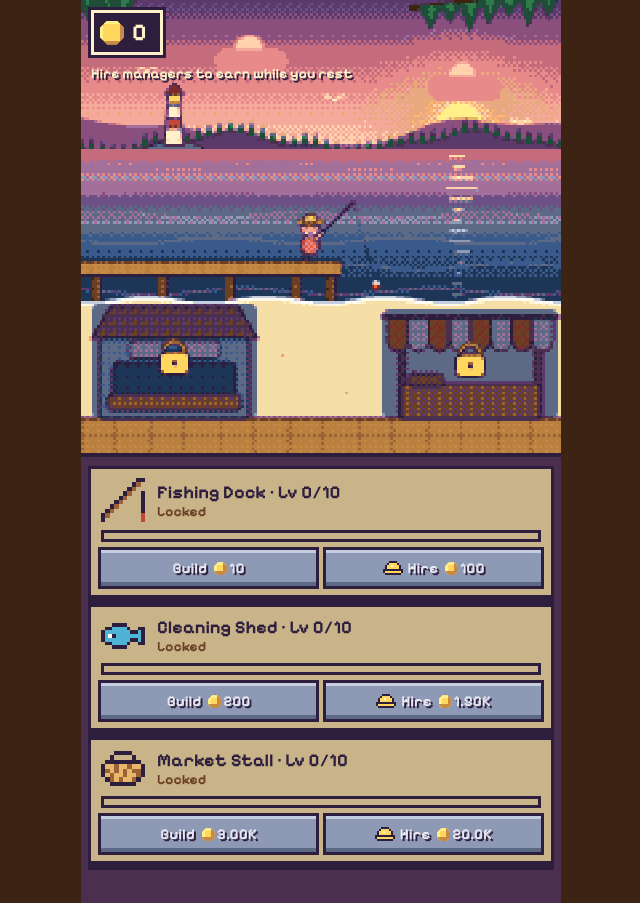
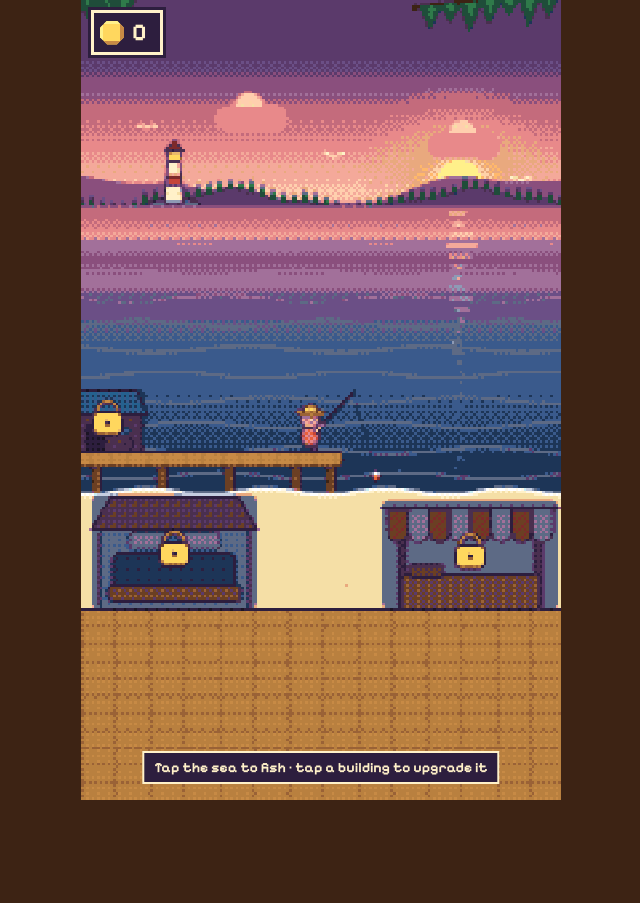
Before and after one commit to jervin1616/idle-harbor, a website built with Vite: page index.html in a window 1280 px wide. Shown: the whole page, without its empty margins (319-959 px from the left). After the commit the page ends 800 px from the top, so only its background shows below. Built offline with nearby package versions, Linux system fonts and the light colour scheme.

Commit message:
Full-screen harbor; tap a building to open its upgrade card; tackle hut for dock
Co-Authored-By: Claude Sonnet 5.5 <noreply@anthropic.com>
Claude-Session: https://claude.ai/code/session_011VuQnLQKCYEcKw5SrG56Lp

```diff
--- a/src/scene.ts
+++ b/src/scene.ts
@@ -1,10 +1,10 @@
-import { CONFIG, StationId } from './config';
-import { GameState, incomePerCycle, startCycle, tap } from './game';
+import { CONFIG, StationId, stationById } from './config';
+import { GameState, incomePerCycle, startCycle, tap, upgradeCost } from './game';
 import { fmt } from './format';
 
 // Procedural cartoon harbor drawn on a canvas (no image files needed).
 export const SW = 360;
-export const SH = 340;
+const BASE_SH = 340;
 const INK = '#2d1e3e';
 const WATER_Y = 112, SAND_Y = 226, BASE_Y = 314, DECK_Y = 196;
 const SHED = { x: 14, w: 112 };
@@ -98,13 +98,26 @@ function quantize(src: ImageData, dst: ImageData) {
   }
 }
 
-export function createScene(canvas: HTMLCanvasElement, s: GameState) {
-  const RW = SW / 2, RH = SH / 2;                     // internal pixel resolution
-  canvas.width = RW; canvas.height = RH;
+export function createScene(canvas: HTMLCanvasElement, s: GameState, onOpen: (id: StationId | null) => void) {
   const vis = canvas.getContext('2d')!;
-  const off = document.createElement('canvas'); off.width = RW; off.height = RH;
+  const off = document.createElement('canvas');
   const ctx = off.getContext('2d', { willReadFrequently: true })!;
-  const outImg = vis.createImageData(RW, RH);
+  let SHv = BASE_SH, dy = 0, dyTop = 0, reserve = 0, RW = SW / 2, RH = SHv / 2;
+  let outImg = vis.createImageData(RW, RH);
+  // The scene stretches to fill the phone screen: extra height becomes sky and open sea.
+  function layout() {
+    const w = Math.min(window.innerWidth, 480), h = window.innerHeight;
+    SHv = Math.max(BASE_SH, Math.min(860, Math.round((SW * h / w) / 2) * 2));
+    const extra = SHv - BASE_SH;
+    reserve = Math.min(150, Math.round(extra * 0.45));   // beach space kept free for the upgrade card
+    dy = extra - reserve; dyTop = Math.round(dy * 0.3);
+    RW = SW / 2; RH = SHv / 2;
+    canvas.width = RW; canvas.height = RH; off.width = RW; off.height = RH;
+    canvas.style.aspectRatio = `${SW} / ${SHv}`;
+    outImg = vis.createImageData(RW, RH);
+  }
+  layout();
+  window.addEventListener('resize', layout);
   const pops: Pop[] = [];
   const splashes: Splash[] = [];
   let lastTap = -10;
@@ -119,14 +132,20 @@ export function createScene(canvas: HTMLCanvasElement, s: GameState) {
 
   canvas.addEventListener('pointerdown', e => {
     const r = canvas.getBoundingClientRect();
-    const x = ((e.clientX - r.left) / r.width) * SW, y = ((e.clientY - r.top) / r.height) * SH;
+    const x = ((e.clientX - r.left) / r.width) * SW;
+    const y = ((e.clientY - r.top) / r.height) * SHv - dy;   // y in "harbor" coordinates
     const now = performance.now() / 1000;
-    if (inRect(x, y, SHED.x - 6, 226, SHED.w + 12, 100)) { if (s.stations.shed.level >= 1) startCycle(s, 'shed'); return; }
-    if (inRect(x, y, MARKET.x - 6, 226, MARKET.w + 12, 100)) { if (s.stations.market.level >= 1) startCycle(s, 'market'); return; }
+    const hit: [StationId, number, number, number, number][] = [
+      ['shed', SHED.x - 6, 226, SHED.w + 12, 100], ['market', MARKET.x - 6, 226, MARKET.w + 12, 100], ['dock', -6, 146, 56, 54],
+    ];
+    for (const [id, rx, ry, rw, rh] of hit) {
+      if (inRect(x, y, rx, ry, rw, rh)) { startCycle(s, id); onOpen(id); return; }
+    }
+    onOpen(null);
     tap(s); startCycle(s, 'dock');
     lastTap = now;
     pops.push({ x, y, t0: now, text: `+${CONFIG.tapValue}` });
-    splashes.push({ x, y: Math.min(Math.max(y, WATER_Y + 12), SAND_Y - 8), t0: now });
+    splashes.push({ x, y: Math.min(Math.max(y, WATER_Y + 12 - (dy - dyTop)), SAND_Y - 8), t0: now });
   });
 
   const phase = (id: StationId) => {
@@ -205,16 +224,16 @@ export function createScene(canvas: HTMLCanvasElement, s: GameState) {
     c.fillStyle = g; c.fillRect(-20 + dx, y0, SW + 40, h);
   }
 
-  function sea(c: Ctx, t: number) {
-    const g = c.createLinearGradient(0, WATER_Y, 0, SAND_Y);
+  function sea(c: Ctx, t: number, ext: number) {
+    const g = c.createLinearGradient(0, WATER_Y, 0, SAND_Y + ext);
     g.addColorStop(0, '#c46b7c'); g.addColorStop(0.15, '#8a4f7d'); g.addColorStop(0.55, '#3a5a8c'); g.addColorStop(1, '#1d3557');
-    c.fillStyle = g; c.fillRect(0, WATER_Y, SW, SAND_Y - WATER_Y + 4);
-    for (let k = 0; k < 15; k++) {
-      const w = (28 - k * 1.5) * (0.65 + 0.35 * Math.sin(t * 2 + k * 1.3));
-      c.fillStyle = `rgba(255,240,170,${0.85 - k * 0.04})`;
+    c.fillStyle = g; c.fillRect(0, WATER_Y, SW, SAND_Y + ext - WATER_Y + 4);
+    for (let k = 0; k < 15 + Math.floor(ext / 8); k++) {
+      const w = Math.max(6, 28 - k * 1.5) * (0.65 + 0.35 * Math.sin(t * 2 + k * 1.3));
+      c.fillStyle = `rgba(255,240,170,${Math.max(0.12, 0.85 - k * 0.04)})`;
       c.fillRect(284 - w / 2 + Math.sin(t + k) * 2, WATER_Y + 4 + k * 8, w, 2.4);
     }
-    for (let i = 0; i < 6; i++) {
+    for (let i = 0; i < 6 + Math.floor(ext / 19); i++) {
       const cy = WATER_Y + 12 + i * 19;
       c.beginPath();
       for (let x = 0; x <= SW; x += 6) {
@@ -268,8 +287,9 @@ export function createScene(canvas: HTMLCanvasElement, s: GameState) {
     c.lineWidth = 1; c.strokeStyle = 'rgba(43,37,64,.35)';
     for (let x = 8; x < 196; x += 14) { c.beginPath(); c.moveTo(x, DECK_Y); c.lineTo(x, DECK_Y + 11); c.stroke(); }
 
+    hut(c);
     const level = s.stations.dock.level;
-    const spots = [172, 132, 92, 52];
+    const spots = [172, 138, 104, 70];
     const hired = Math.min(3, Math.floor(level / 3));
     const reel = Math.max(0, 1 - (performance.now() / 1000 - lastTap) / 0.35);
     for (let i = 0; i <= hired; i++) {
@@ -290,14 +310,14 @@ export function createScene(canvas: HTMLCanvasElement, s: GameState) {
       if (u > 0 && u < 1) fish(c, bx + u * 8, by - 6 - Math.sin(u * Math.PI) * 26, -(u - 0.5) * 2.4, 0.85, '#ff9f43');
     }
     if (s.stations.dock.hasManager) {
-      person(c, 18, DECK_Y, 0.95, { shirt: '#3b82f6', hat: 'hard', hatColor: '#ffd23f', arm: 0.9 });
+      person(c, 22, DECK_Y, 0.95, { shirt: '#3b82f6', hat: 'hard', hatColor: '#ffd23f', arm: 0.9 });
     }
   }
 
   function land(c: Ctx, t: number) {
     c.beginPath(); c.moveTo(0, SAND_Y);
     for (let x = 0; x <= SW; x += 6) c.lineTo(x, SAND_Y + Math.sin(x * 0.07 + t * 1.5) * 2.2);
-    c.lineTo(SW, SH); c.lineTo(0, SH); c.closePath(); c.fillStyle = '#f5dfa6'; c.fill();
+    c.lineTo(SW, BASE_SH + reserve); c.lineTo(0, BASE_SH + reserve); c.closePath(); c.fillStyle = '#f5dfa6'; c.fill();
     c.beginPath();
     for (let x = 0; x <= SW; x += 6) {
       const y = SAND_Y + Math.sin(x * 0.07 + t * 1.5) * 2.2;
@@ -306,11 +326,34 @@ export function createScene(canvas: HTMLCanvasElement, s: GameState) {
     c.lineWidth = 3; c.strokeStyle = 'rgba(255,255,255,.95)'; c.stroke();
     for (let i = 0; i < 9; i++) dot(c, (i * 47 + 11) % SW, 240 + ((i * 29) % 60), 1.4, 'rgba(160,120,60,.35)');
     // boardwalk
-    c.fillStyle = '#b9803f'; c.fillRect(0, BASE_Y, SW, SH - BASE_Y);
+    c.fillStyle = '#b9803f'; c.fillRect(0, BASE_Y, SW, BASE_SH + reserve - BASE_Y);
     c.lineWidth = 2; c.strokeStyle = INK; c.beginPath(); c.moveTo(0, BASE_Y); c.lineTo(SW, BASE_Y); c.stroke();
     c.lineWidth = 1; c.strokeStyle = 'rgba(43,37,64,.35)';
-    for (let x = 0; x < SW; x += 26) { c.beginPath(); c.moveTo(x, BASE_Y); c.lineTo(x, SH); c.stroke(); }
-    c.beginPath(); c.moveTo(0, BASE_Y + 13); c.lineTo(SW, BASE_Y + 13); c.stroke();
+    for (let x = 0; x < SW; x += 26) { c.beginPath(); c.moveTo(x, BASE_Y); c.lineTo(x, BASE_SH + reserve); c.stroke(); }
+    for (let yy = BASE_Y + 13; yy < BASE_SH + reserve; yy += 13) { c.beginPath(); c.moveTo(0, yy); c.lineTo(SW, yy); c.stroke(); }
+  }
+
+  function hut(c: Ctx) {
+    c.beginPath(); c.moveTo(-10, 168); c.lineTo(50, 168); c.lineTo(42, 150); c.lineTo(-2, 150); c.closePath(); paint(c, '#2f86b5', 2.2);
+    rr(c, -6, 168, 52, DECK_Y - 168, 2); paint(c, '#9a6236', 2.2);
+    rr(c, 4, 176, 14, DECK_Y - 176, 2); paint(c, '#3d2314', 1.8);
+    fish(c, 31, 180, 0, 0.8, '#4fb3d6');
+    c.beginPath(); c.arc(36, 190, 3.5, 0, TAU); paint(c, '#c4453a', 1.4);
+    if (s.stations.dock.level < 1) lockOverlay(c, -8, 150, 56, DECK_Y - 150);
+  }
+
+  // Bouncing marker over a building: green arrow = you can afford something, orange ! = hand-run station is idle.
+  function badge(c: Ctx, id: StationId, x: number, y: number, t: number) {
+    const st = s.stations[id]; const cfg = stationById(id);
+    const canUp = st.level < CONFIG.maxLevel && s.coins >= upgradeCost(id, st.level);
+    const canMgr = st.level >= 1 && !st.hasManager && s.coins >= cfg.managerCost;
+    const idle = st.level >= 1 && !st.hasManager && !st.running;
+    if (!canUp && !canMgr && !idle) return;
+    const by = y + Math.sin(t * 5) * 2.5;
+    rr(c, x - 9, by - 9, 18, 18, 3); paint(c, canUp || canMgr ? '#58a85a' : '#f28c4a', 2);
+    c.fillStyle = '#fff8e8';
+    if (canUp || canMgr) { c.beginPath(); c.moveTo(x, by - 5); c.lineTo(x + 5, by + 1); c.lineTo(x + 2, by + 1); c.lineTo(x + 2, by + 5); c.lineTo(x - 2, by + 5); c.lineTo(x - 2, by + 1); c.lineTo(x - 5, by + 1); c.closePath(); c.fill(); }
+    else { c.fillRect(x - 1.5, by - 5, 3, 6); c.fillRect(x - 1.5, by + 3, 3, 2.5); }
   }
 
   function bubble(c: Ctx, x: number, y: number, t: number) {
@@ -339,7 +382,7 @@ export function createScene(canvas: HTMLCanvasElement, s: GameState) {
     if (active) fish(c, x + 14 + p * (w - 28), 289, 0, 0.8, '#ffd9a0');
     if (st.hasManager) person(c, x + w + 16, BASE_Y + 11, 0.95, { shirt: '#3b82f6', hat: 'hard', hatColor: '#ffd23f', arm: 0.9 });
     if (st.level < 1) lockOverlay(c, x - 6, 228, w + 12, BASE_Y - 228);
-    else if (!st.hasManager && !st.running) bubble(c, x + w / 2, 222 + Math.sin(t * 3) * 2, t);
+    badge(c, 'shed', x + w / 2, 218, t);
   }
 
   function market(c: Ctx, t: number, p: number) {
@@ -366,7 +409,7 @@ export function createScene(canvas: HTMLCanvasElement, s: GameState) {
     }
     if (st.hasManager) person(c, x - 14, BASE_Y + 11, 0.95, { shirt: '#3b82f6', hat: 'hard', hatColor: '#ffd23f', arm: 0.9, flip: -1 });
     if (st.level < 1) lockOverlay(c, x - 10, 232, w + 20, BASE_Y - 232);
-    else if (!st.hasManager && !st.running) bubble(c, x + w / 2, 218 + Math.sin(t * 3 + 1) * 2, t);
+    badge(c, 'market', x + w / 2, 214, t);
   }
 
   function lockOverlay(c: Ctx, x: number, y: number, w: number, h: number) {
@@ -397,14 +440,20 @@ export function createScene(canvas: HTMLCanvasElement, s: GameState) {
     fit(); detect(t);
     const c = ctx;
     const pd = phase('dock');
-    sky(c, t); sea(c, t);
+    c.fillStyle = '#5b3a6b'; c.fillRect(0, 0, SW, dyTop + 2);
+    c.save(); c.translate(0, dyTop); sky(c, t); sea(c, t, dy - dyTop); c.restore();
+    c.save(); c.translate(0, dyTop + (dy - dyTop) * 0.35);
     const boats = Math.min(3, Math.ceil(s.stations.dock.level / 4));
     const spots = [[262, 150, 1], [316, 180, 1.05], [226, 178, 0.95]];
     for (let i = 0; i < boats; i++) boat(c, spots[i][0], spots[i][1], spots[i][2], t, i, pd);
+    c.restore();
+    c.save(); c.translate(0, dy);
     pier(c, t, pd); land(c, t);
     shed(c, t, phase('shed')); market(c, t, phase('market'));
+    badge(c, 'dock', 20, 138, t);
+    effects(c, t);
+    c.restore();
     pines(c, t);
-    effects(c, t);
     quantize(c.getImageData(0, 0, RW, RH), outImg);
     vis.putImageData(outImg, 0, 0);
   }
--- a/src/style.css
+++ b/src/style.css
@@ -1,11 +1,12 @@
 :root { --ink:#2d1e3e; --bg:#3d2314; --panel:#4a2f4f; --cream:#fff1c9; --sand:#e8b86a; --green:#58a85a; --greenD:#1f4d3a;
   --orange:#f28c4a; --orangeD:#7d2a2a; --gold:#ffd75e; }
 * { box-sizing:border-box; -webkit-tap-highlight-color:transparent; }
+html, body { overflow:hidden; height:100%; }
 body { margin:0; background:var(--bg); color:var(--ink); user-select:none;
   font-family:'Pixelify Sans', 'Courier New', monospace; font-weight:600; }
-#app { max-width:480px; margin:0 auto; background:var(--bg); min-height:100vh; }
-.stage { position:relative; }
-canvas { display:block; width:100%; aspect-ratio:360/340; touch-action:manipulation; image-rendering:pixelated; }
+#app { max-width:480px; margin:0 auto; background:#b9803f; height:100%; overflow:hidden; }
+.stage { position:relative; height:100%; overflow:hidden; }
+canvas { display:block; width:100%; touch-action:manipulation; image-rendering:pixelated; }
 canvas.ico { width:auto; aspect-ratio:auto; image-rendering:pixelated; }
 .ico.big { width:44px; height:auto; } .ico.small { width:20px; height:auto; }
 .hud { position:absolute; left:10px; top:10px; pointer-events:none; display:flex; flex-direction:column; align-items:flex-start; }
@@ -15,10 +16,13 @@ canvas.ico { width:auto; aspect-ratio:auto; image-rendering:pixelated; }
   clip-path:polygon(30% 0,70% 0,100% 30%,100% 70%,70% 100%,30% 100%,0 70%,0 30%);
   box-shadow:inset -4px -4px 0 #c78a45, inset 3px 3px 0 #fff08a; }
 .coin.sm { width:13px; height:13px; margin:0 2px 0 4px; vertical-align:-2px; }
-.rate { margin-top:10px; font-size:14px; color:#fff1c9; text-shadow:2px 2px 0 var(--ink); }
-.panel { padding:12px 10px 30px; border-top:4px solid var(--ink); background:var(--panel); }
-.station { background:var(--cream); padding:9px 10px; margin-bottom:12px; box-shadow:0 0 0 3px var(--ink), 0 6px 0 3px var(--ink); }
-.station.locked { background:#c9b48a; }
+.rate { margin:6px 0 0 3px; font-size:15px; color:#fff1c9; background:var(--ink); padding:2px 8px; }
+.hidden { display:none !important; }
+.hint { position:absolute; left:50%; transform:translateX(-50%); bottom:calc(18px + env(safe-area-inset-bottom,0px)); width:max-content; max-width:92%;
+  background:var(--ink); color:#fff1c9; padding:6px 10px; font-size:14px; text-align:center; pointer-events:none; box-shadow:0 0 0 2px #fff1c9; }
+.sheet { position:absolute; left:10px; right:10px; bottom:calc(12px + env(safe-area-inset-bottom,0px)); background:var(--cream); padding:10px 12px 12px;
+  box-shadow:0 0 0 3px var(--ink), 0 6px 0 3px var(--ink); }
+.close { position:absolute; right:8px; top:6px; border:0; background:none; font-size:18px; color:var(--ink); padding:4px 8px; }
 .top { display:flex; gap:12px; align-items:center; cursor:pointer; }
 .title { font-size:18px; } .info { color:#6b3f23; font-size:14px; }
 .barwrap { height:12px; background:#c9b48a; margin:8px 0; border:3px solid var(--ink); }
@@ -31,7 +35,7 @@ button { font:inherit; }
 .btns button:active:not(:disabled) { transform:translateY(3px); }
 .btns button:disabled { background:#8e9ab5; box-shadow:0 0 0 3px var(--ink), inset 0 -4px 0 #5d6a85, inset 0 3px 0 #c5cde0; color:#e6e9f2; }
 .modal { position:fixed; inset:0; background:#1b1424cc; display:flex; align-items:center; justify-content:center; }
-.modal.hidden { display:none; }
+
 .card { background:var(--cream); padding:24px; text-align:center; width:min(86vw,340px); box-shadow:0 0 0 4px var(--ink), 0 8px 0 4px var(--ink); }
 .card h2 { margin:0 0 6px; } .card p { margin:4px 0; }
 .card .big { font-size:36px; color:#9a6236; margin:10px 0; display:flex; gap:8px; justify-content:center; align-items:center; }
--- a/src/ui.ts
+++ b/src/ui.ts
@@ -1,17 +1,11 @@
-import { CONFIG, StationId } from './config';
+import { CONFIG, StationId, stationById } from './config';
 import {
-  GameState, buyManager, buyUpgrade, incomePerCycle, incomePerSecond,
-  startCycle, upgradeCost,
+  GameState, buyManager, buyUpgrade, incomePerCycle, incomePerSecond, upgradeCost,
 } from './game';
 import { fmt, fmtDuration } from './format';
 import { save } from './save';
 import { createScene } from './scene';
 import { makeIcon, stationIcon } from './icons';
-
-interface Row {
-  id: StationId; root: HTMLElement; bar: HTMLElement; title: HTMLElement; info: HTMLElement;
-  upBtn: HTMLButtonElement; mgrBtn: HTMLButtonElement; upLabel: HTMLElement; mgLabel: HTMLElement;
-}
 
 export function mountUI(root: HTMLElement, s: GameState) {
   root.innerHTML = `
@@ -19,66 +13,64 @@ export function mountUI(root: HTMLElement, s: GameState) {
       <canvas id="scene"></canvas>
       <div class="hud"><div class="pill"><i class="coin"></i><span id="coins">0</span></div>
         <div class="rate" id="rate"></div></div>
+      <div class="hint" id="hint">Tap the sea to fish · tap a building to upgrade it</div>
+      <section class="sheet hidden" id="sheet">
+        <button class="close" id="close" aria-label="Close">✕</button>
+        <div class="top"><span class="emoji" id="sicon"></span>
+          <div class="meta"><b class="title" id="stitle"></b><div class="info" id="sinfo"></div></div></div>
+        <div class="barwrap"><div class="bar" id="sbar"></div></div>
+        <div class="btns"><button class="up" id="sup"><span></span></button><button class="mgr" id="smgr"></button></div>
+      </section>
     </div>
-    <main id="stations" class="panel"></main>
     <div id="modal" class="modal hidden"></div>`;
-  const scene = createScene(root.querySelector<HTMLCanvasElement>('#scene')!, s);
 
-  const coinsEl = root.querySelector<HTMLElement>('#coins')!;
-  const rateEl = root.querySelector<HTMLElement>('#rate')!;
-  const stationsEl = root.querySelector<HTMLElement>('#stations')!;
-  const modal = root.querySelector<HTMLElement>('#modal')!;
+  let openId: StationId | null = null;
+  const $ = <T extends HTMLElement>(id: string) => root.querySelector<T>('#' + id)!;
+  const sheet = $('sheet'), sicon = $('sicon'), stitle = $('stitle'), sinfo = $('sinfo'), sbar = $('sbar');
+  const sup = $<HTMLButtonElement>('sup'), smgr = $<HTMLButtonElement>('smgr');
+  const upLabel = sup.querySelector('span')!;
+  const mgIcon = makeIcon('hat', 'ico small'), mgLabel = document.createElement('span');
+  smgr.append(mgIcon, mgLabel);
+  const icons = new Map<StationId, HTMLCanvasElement>();
+  for (const c of CONFIG.stations) icons.set(c.id, makeIcon(stationIcon[c.id], 'ico big'));
 
-  const rows: Row[] = CONFIG.stations.map(c => {
-    const el = document.createElement('section');
-    el.className = 'station';
-    el.innerHTML = `
-      <div class="top"><span class="emoji"></span>
-        <div class="meta"><b class="title"></b><div class="info"></div></div></div>
-      <div class="barwrap"><div class="bar"></div></div>
-      <div class="btns"><button class="up"></button><button class="mgr"></button></div>`;
-    el.querySelector('.emoji')!.appendChild(makeIcon(stationIcon[c.id], 'ico big'));
-    stationsEl.appendChild(el);
-    const upLabel = document.createElement('span'), mgLabel = document.createElement('span');
-    el.querySelector('.up')!.appendChild(upLabel);
-    el.querySelector('.mgr')!.append(makeIcon('hat', 'ico small'), mgLabel);
-    const row: Row = {
-      id: c.id, root: el, bar: el.querySelector('.bar')!, title: el.querySelector('.title')!,
-      info: el.querySelector('.info')!, upBtn: el.querySelector('.up')!, mgrBtn: el.querySelector('.mgr')!, upLabel, mgLabel,
-    };
-    el.querySelector('.top')!.addEventListener('click', () => startCycle(s, c.id));
-    row.upBtn.addEventListener('click', () => { if (buyUpgrade(s, c.id)) save(s); });
-    row.mgrBtn.addEventListener('click', () => { if (buyManager(s, c.id)) save(s); });
-    return row;
-  });
+  function open(id: StationId | null) {
+    openId = id;
+    sheet.classList.toggle('hidden', id === null);
+    if (id) sicon.replaceChildren(icons.get(id)!);
+  }
+  $('close').addEventListener('click', () => open(null));
+  sup.addEventListener('click', () => { if (openId && buyUpgrade(s, openId)) save(s); });
+  smgr.addEventListener('click', () => { if (openId && buyManager(s, openId)) save(s); });
+
+  const scene = createScene($<HTMLCanvasElement>('scene'), s, open);
+  const coinsEl = $('coins'), rateEl = $('rate'), hint = $('hint'), modal = $('modal');
 
   function render() {
     scene.draw(performance.now() / 1000);
     coinsEl.textContent = fmt(s.coins);
+    hint.classList.toggle('hidden', s.totalEarned > 40);
     let total = 0;
-    for (const r of rows) {
-      const c = CONFIG.stations.find(x => x.id === r.id)!;
-      const st = s.stations[r.id];
-      if (st.hasManager) total += incomePerSecond(r.id, st);
-      r.title.textContent = `${c.name}  ·  Lv ${st.level}/${CONFIG.maxLevel}`;
-      if (st.level < 1) {
-        r.info.textContent = 'Locked';
-        r.bar.style.width = '0%';
-      } else {
-        const manual = !st.hasManager && !st.running ? ' · tap to run' : '';
-        r.info.textContent = `${fmt(incomePerCycle(r.id, st.level))} per ${c.cycleSeconds}s${manual}`;
-        const active = st.hasManager || st.running;
-        r.bar.style.width = active ? `${Math.min(100, (st.progress / c.cycleSeconds) * 100)}%` : '0%';
-      }
-      const maxed = st.level >= CONFIG.maxLevel;
-      const cost = maxed ? 0 : upgradeCost(r.id, st.level);
-      r.upLabel.innerHTML = maxed ? 'MAX' : `${st.level < 1 ? 'Build' : 'Upgrade'} <i class="coin sm"></i>${fmt(cost)}`;
-      r.upBtn.disabled = maxed || s.coins < cost;
-      r.mgLabel.innerHTML = st.hasManager ? 'Hired' : `Hire <i class="coin sm"></i>${fmt(c.managerCost)}`;
-      r.mgrBtn.disabled = st.hasManager || st.level < 1 || s.coins < c.managerCost;
-      r.root.classList.toggle('locked', st.level < 1);
+    for (const c of CONFIG.stations) if (s.stations[c.id].hasManager) total += incomePerSecond(c.id, s.stations[c.id]);
+    rateEl.textContent = total > 0 ? `+${fmt(total)}/sec` : '';
+    rateEl.classList.toggle('hidden', total <= 0);
+
+    if (!openId) return;
+    const c = stationById(openId), st = s.stations[openId];
+    stitle.textContent = `${c.name} · Lv ${st.level}/${CONFIG.maxLevel}`;
+    const maxed = st.level >= CONFIG.maxLevel;
+    if (st.level < 1) sinfo.textContent = 'Not built yet';
+    else {
+      const now = incomePerCycle(openId, st.level), next = maxed ? now : incomePerCycle(openId, st.level + 1);
+      sinfo.textContent = `${fmt(now)} per ${c.cycleSeconds}s${maxed ? '' : ` → ${fmt(next)}`}${st.hasManager ? '' : ' · hand-run'}`;
     }
-    rateEl.textContent = total > 0 ? `+${fmt(total)}/sec automatic` : 'Hire managers to earn while you rest';
+    const active = st.hasManager || st.running;
+    sbar.style.width = st.level >= 1 && active ? `${Math.min(100, (st.progress / c.cycleSeconds) * 100)}%` : '0%';
+    const cost = maxed ? 0 : upgradeCost(openId, st.level);
+    upLabel.innerHTML = maxed ? 'MAX' : `${st.level < 1 ? 'Build' : 'Upgrade'} <i class="coin sm"></i>${fmt(cost)}`;
+    sup.disabled = maxed || s.coins < cost;
+    mgLabel.innerHTML = st.hasManager ? 'Hired' : `Hire <i class="coin sm"></i>${fmt(c.managerCost)}`;
+    smgr.disabled = st.hasManager || st.level < 1 || s.coins < c.managerCost;
   }
 
   function showWelcome(away: number, credited: number, earned: number) {
```
